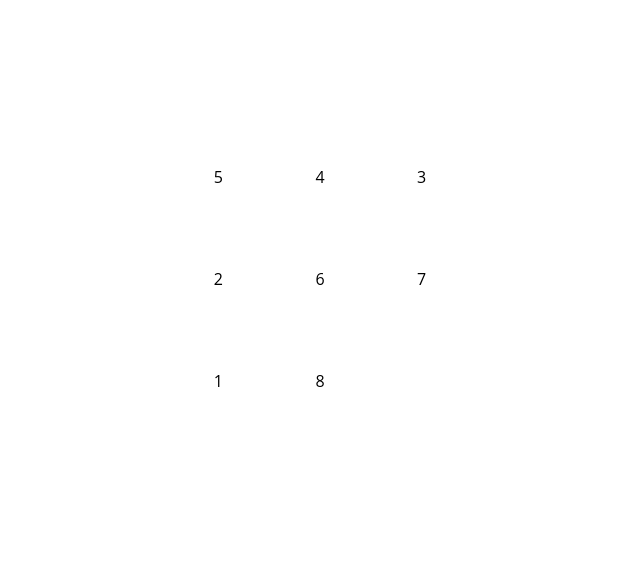
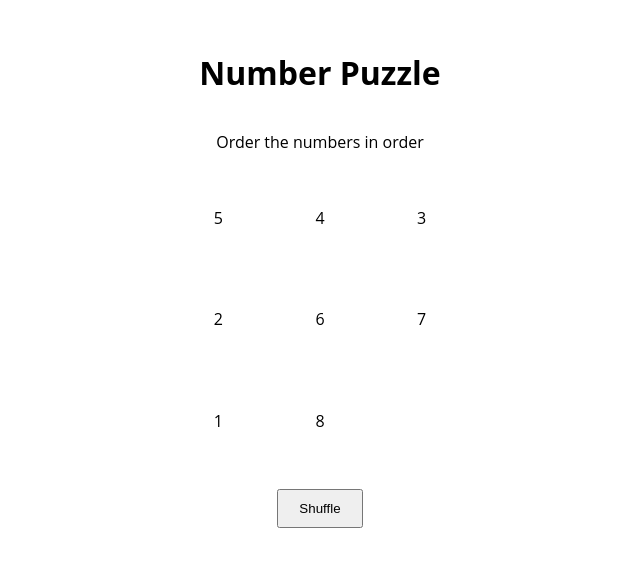
Before and after one commit to arebrinkemil/react-pussel, a React (Create React App) app: page / in a window 1280 px wide. Shown: the part 129-696 px from the top of the page, without its empty margins (320-960 px from the left). Built offline with nearby package versions, Linux system fonts and the light colour scheme.

Commit message:
shuffle tiles button

```diff
--- a/src/App.tsx
+++ b/src/App.tsx
@@ -2,6 +2,7 @@ import React, { useState, useEffect } from "react";
 import styled from "@emotion/styled";
 import { GAME_ROWS, GAME_COLS } from "./config";
 import Puzzle from "./components/Puzzle";
+import ShuffleButton from "./components/ShuffleButton";
 
 const AppContainer = styled.div`
   display: flex;
@@ -24,9 +25,17 @@ function App() {
     setTiles(initialTiles.sort(() => Math.random() - 0.5)); //blandar tilesen
   }, []);
 
+  const handleShuffle = () => {
+    const initialTiles = tiles.slice();
+    setTiles(initialTiles.sort(() => Math.random() - 0.5)); //blandar tilesen
+  };
+
   return (
     <AppContainer>
+      <h1>Number Puzzle</h1>
+      <p>Order the numbers in order</p>
       <Puzzle tiles={tiles} />
+      <ShuffleButton onShuffle={handleShuffle} />
     </AppContainer>
   );
 }
--- /dev/null
+++ b/src/components/ShuffleButton.tsx
@@ -0,0 +1,17 @@
+import React from "react";
+import styled from "@emotion/styled";
+
+interface ShuffleButtonProps {
+  onShuffle: () => void;
+}
+
+const Button = styled.button`
+  margin-top: 20px;
+  padding: 10px 20px;
+`;
+
+const ShuffleButton: React.FC<ShuffleButtonProps> = ({ onShuffle }) => {
+  return <Button onClick={onShuffle}>Shuffle</Button>;
+};
+
+export default ShuffleButton;
```
